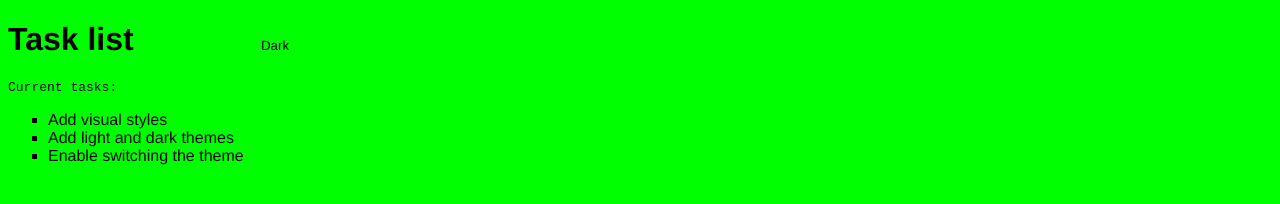
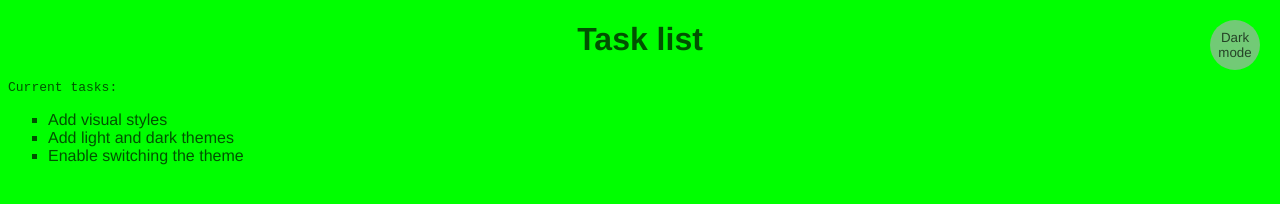
Before and after one commit to janinealves04/TO-DO-LIST, a plain HTML site: page index.html in a window 1280 px wide. Drawn offline with Linux system fonts and the light colour scheme.

Commit message:
1- corrigindo botão de tema: cores ligth e dark, posicionando o botão. 2- Aliando o titulo do site.

```diff
--- a/app.js
+++ b/app.js
@@ -9,10 +9,10 @@ switcher.addEventListener('click', function () {
 
     var className = document.body.className;
     if (className == "light-theme") {
-        this.textContent = "Dark";
+        this.textContent = "Dark mode";
 
     } else {
-        this.textContent = "Light";
+        this.textContent = "Light mode";
     }
 
     console.log('current class name:' + className);
--- a/index.html
+++ b/index.html
@@ -2,23 +2,24 @@
 <html lang="en">
 <head>
     <meta charset="UTF-8">
-    <title>Simple website</title>
+    <title>To do list</title>
     <link rel="stylesheet" href="style.css" type="text/css">
 </head>
 <body class="light-theme">
     <h1>Task list</h1>
-        <p id="msg"> Current tasks: </p> <!--Qual a funcionalidade do id?-->
+        <p id="msg"> Current tasks: </p>
         <ul>
-            <li class="list"> Add visual styles</li> <!--Qual a funcionalidade do class?-->
+            <li class="list"> Add visual styles</li>
             <li class="list"> Add light and dark themes</li>
             <li class="list"> Enable switching the theme</li>
         </ul>
 
-<div>
-    <button class="btn"> Dark </button>
-</div>
+        <div class="btn-container">
+            <button class="btn">Dark mode</button>
+        </div>
+
 </body>
-</html><!--Lista ordenada e não ordernadas-->
+</html>
 
 <script src = "app.js"></script>
 <noscript> You need to enable JavaScript to view  the full site </noscript>
--- a/style.css
+++ b/style.css
@@ -1,5 +1,9 @@
 body {
     font-family: monospace;
+}
+
+h1 {
+    text-align: center;
 }
 
 ul {
@@ -26,6 +30,7 @@ selecionar o elemento que estaremos estilizando
 .light-theme {
     color: #000000;
     background: #00ff00;
+    text-align: left;
 }
 
 .dark-theme {
@@ -35,8 +40,8 @@ selecionar o elemento que estaremos estilizando
 
 :root {
     --green: #00ff00;
-    --white: #ffffff;
-    --black: #000000;
+    --Green2: #72ca76;
+    --black: #000000ad;
 }
 
 /**  Seletor root representa  elemento <html> na página HTML**/
@@ -54,33 +59,35 @@ body {
 a baixo.**/
 
 .light-theme {
-    --bg: var (--green);
+    --bg: var(--green);
     --fontColor: var(--black);
-    --btnBg: var(--white);
-    --btnFontColor: var(--white);
+    --btnBg: var(--Green2);
+    --bntFontColor: var(--white);
+
 }
 
 .dark-theme {
-    --bg: var (--black);
+    --bg: var(--black);
     --fontColor: var(--green);
-    --btnBg: var(--black);
+    --btnBg: var(--green);
     --btnFontColor: var(--black);
 }
 
 /** Criando tema escuro e tema claro
 bg define a cor de fundo e fontColor define a cor da fonte**/
-
+.btn-container {
+    position: fixed;
+    top: 20px;
+    right: 20px;
+}
 
 .btn {
-    position: absolute;
-    top: 20px;
-    left: 250px;
     height: 50px;
     width: 50px;
     border-radius: 50%;
     border: none;
-    color: var(--bntFontColor);
-    background-color: var(--bntBg);
+    color: var(--btnFontColor);
+    background-color: var(--btnBg);
 }
 
 .btn:focus {outline-style: none;}
```
Also changed, not shown: 1 other file.
